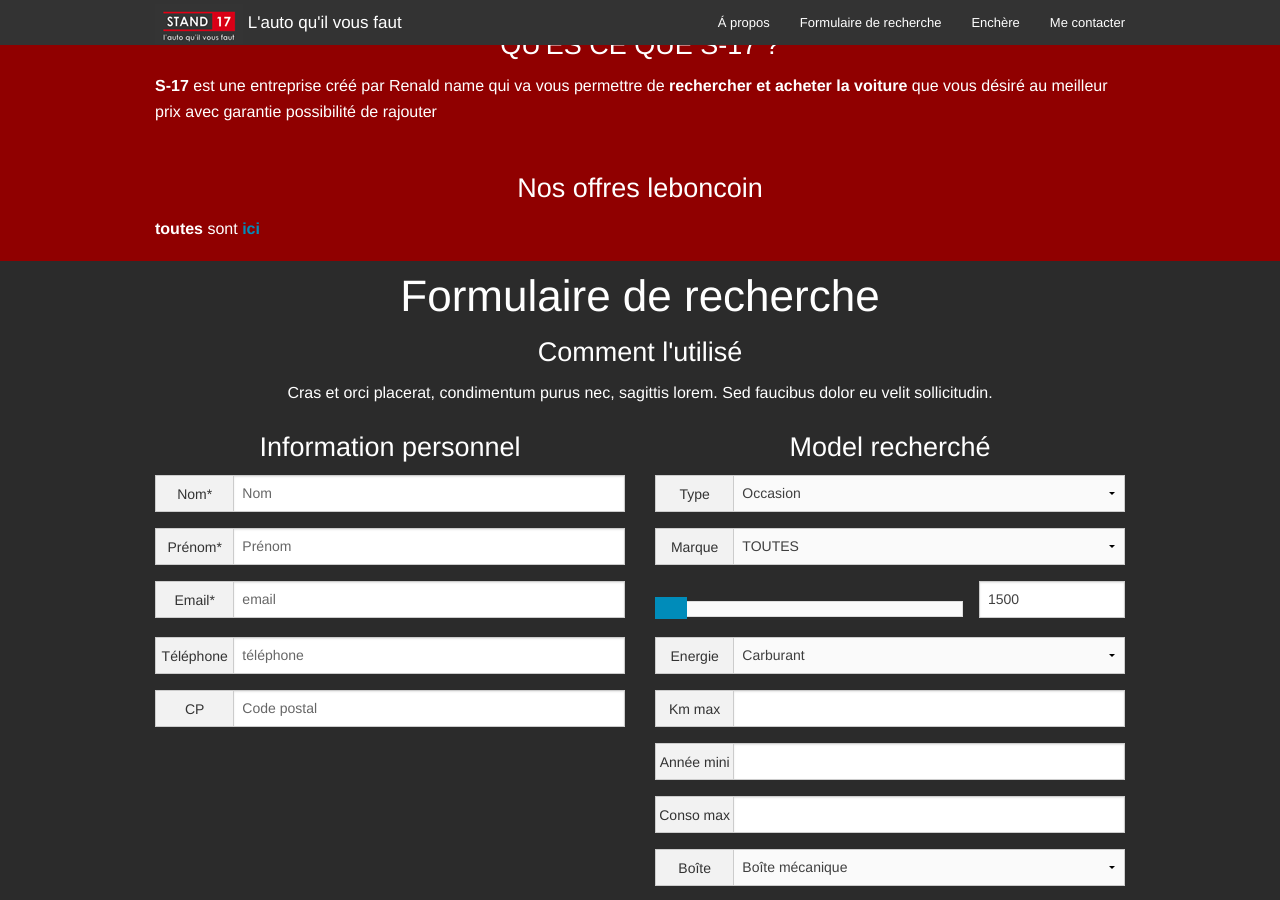
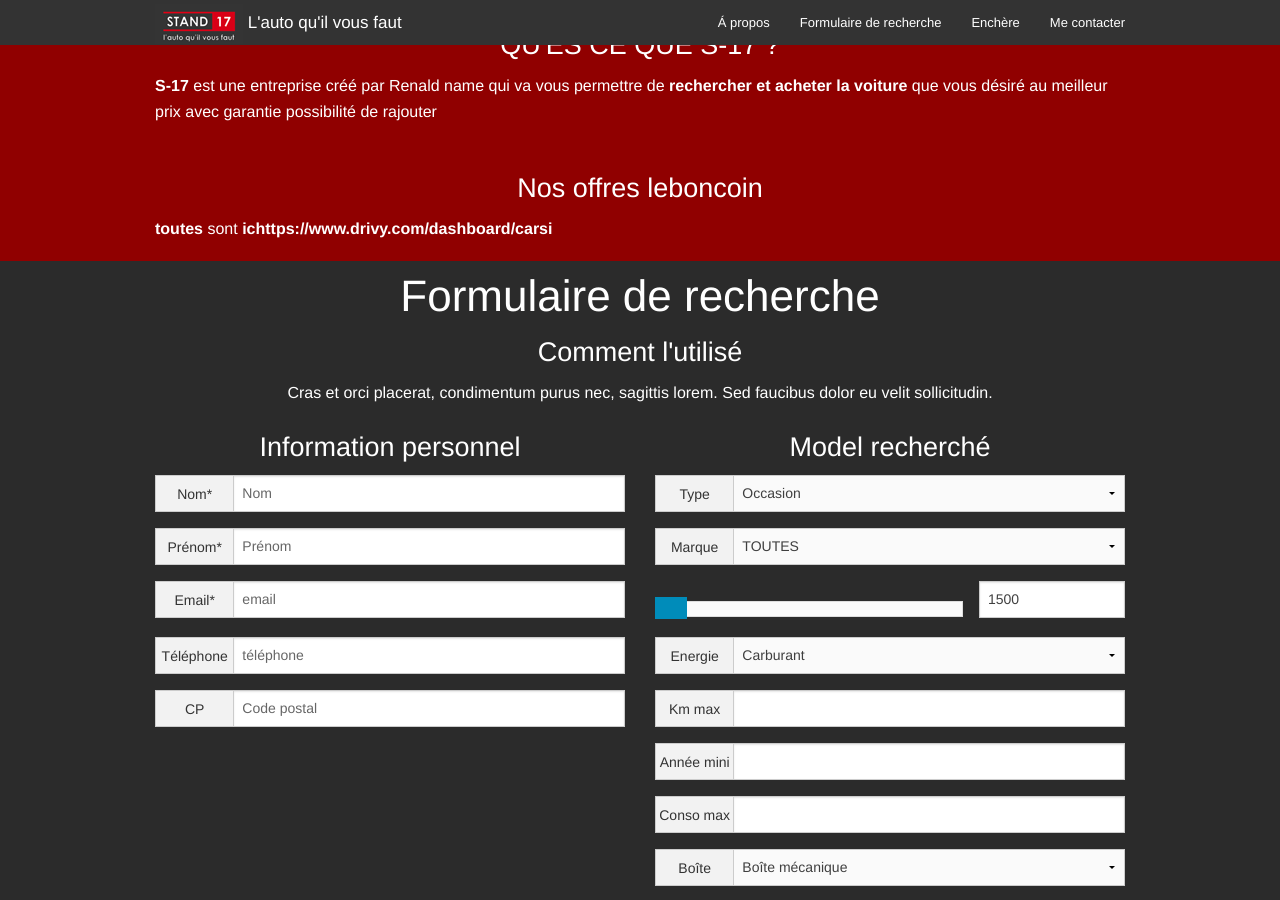
Before and after one commit to Thegeiger/S-17, a Jekyll site: the page built from index.html, in a window 1280 px wide and 900 px high, scrolled down 1127 px. Built offline with Jekyll 4.4.1, drawn with Linux system fonts in a browser that asks for light colours.

Commit message:
Updated 'index.html' via CloudCannon

```diff
--- a/index.html
+++ b/index.html
@@ -99,7 +99,7 @@ enchere:
             <h3 class="text-center editable">QU'ES CE QUE S-17 ?</h3>
             <p class="editable"><strong>S-17</strong> est une entreprise cr&eacute;&eacute; par Renald name qui va vous permettre de <strong>rechercher et acheter la voiture</strong> que vous d&eacute;sir&eacute; au meilleur prix avec garantie possibilit&eacute; de rajouter<br />&nbsp;</p>
             <h3 class="text-center editable">Nos offres leboncoin</h3>
-            <p class="editable"><b>toutes </b>sont<b><a href="http://www.leboncoin.fr/annonces/offres/ile_de_france/"> ici</a></b></p>
+            <p class="editable"><b>toutes </b>sont<b> ichttps://www.drivy.com/dashboard/carsi</b></p>
           </div>
         </div>
 
```
